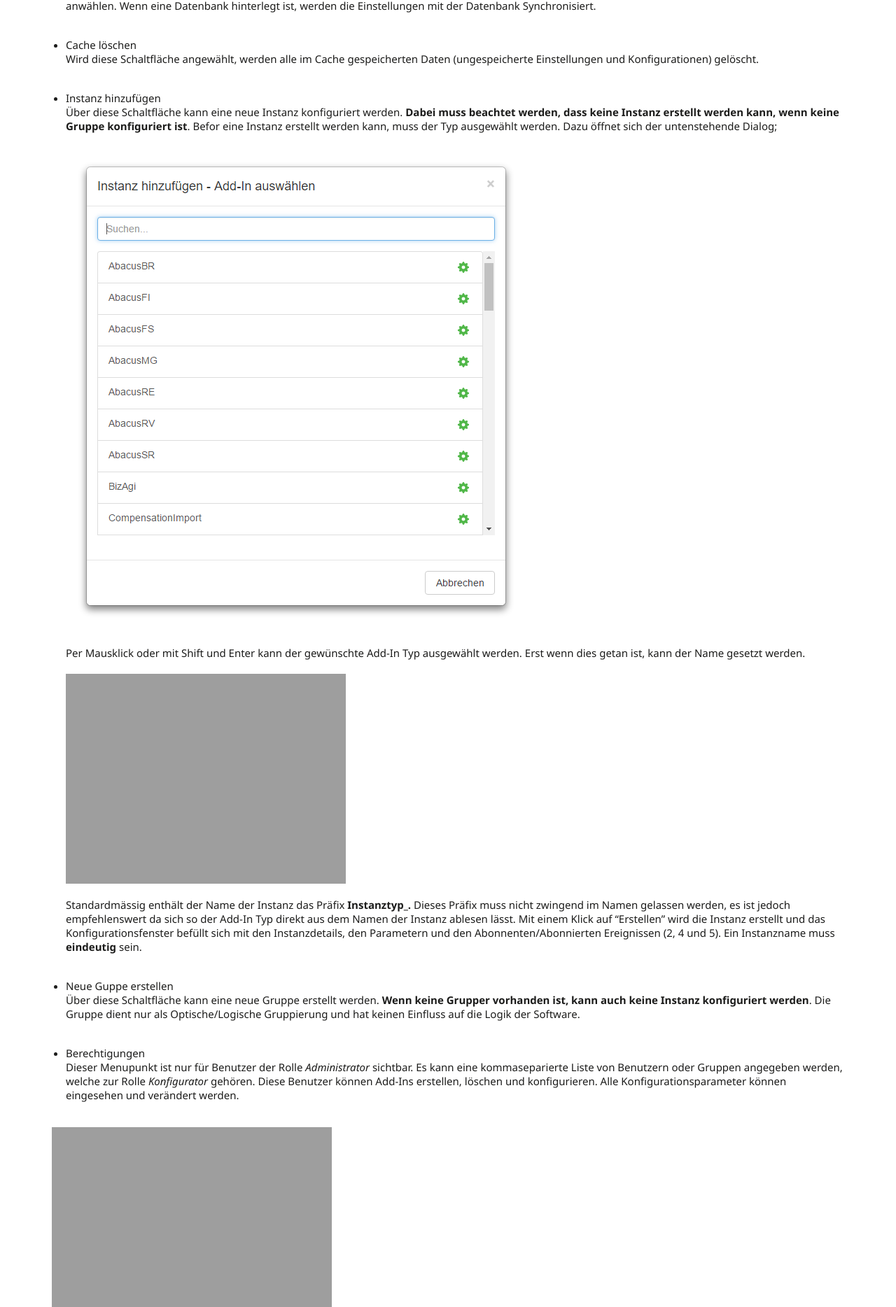
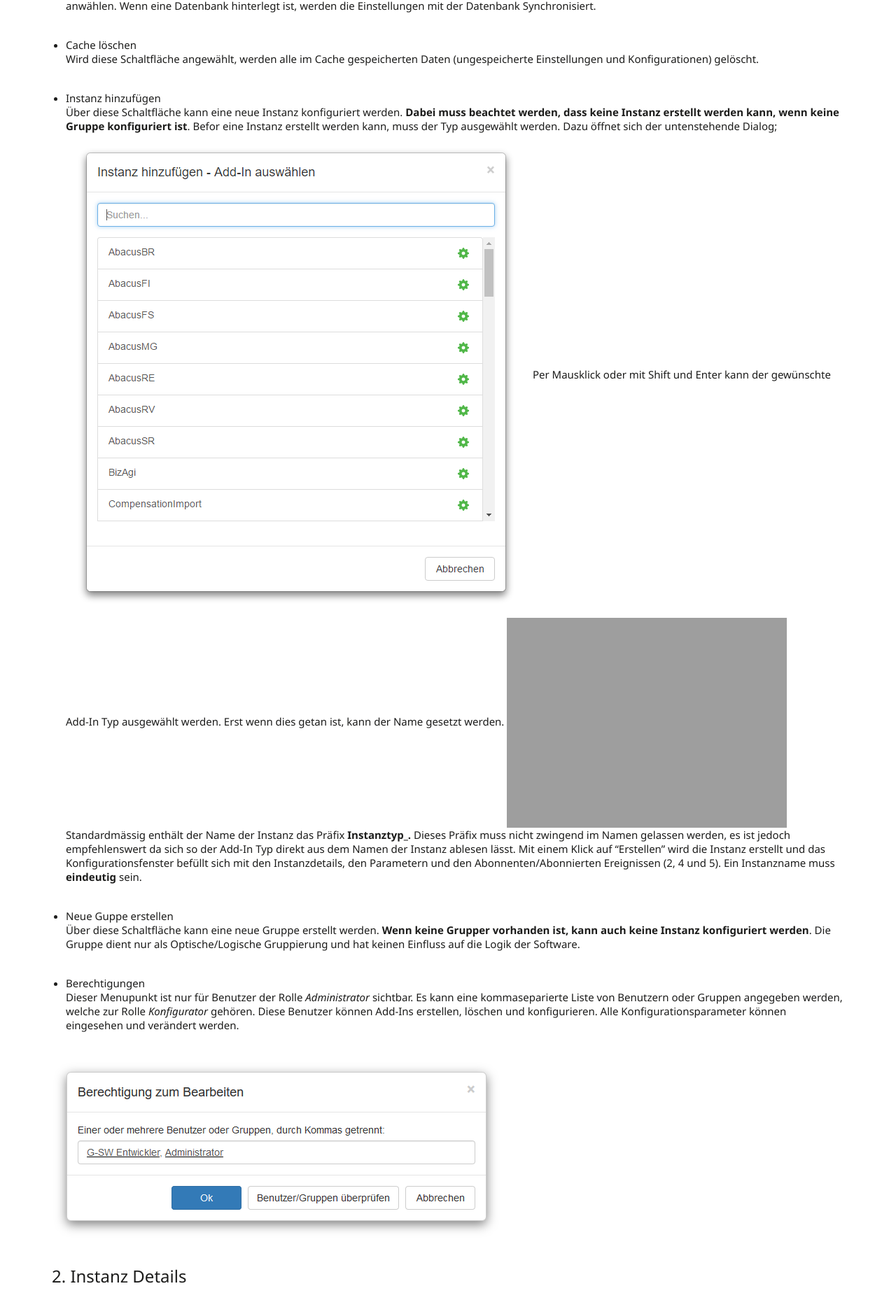
Before and after one commit to primesoft-group/oneconnexx-docs, a Jekyll site: the page built from _pages/webclient/de/konfiguration.md, in a window 1280 px wide. Shown: the part 1422-3290 px from the top of the page at 70% size. Built offline with Jekyll 4.4.1, drawn with Linux system fonts in a browser that asks for light colours; nearby versions of some CDN libraries; some web fonts are replaced.

Commit message:
Update konfiguration.md

```diff
--- a/_pages/webclient/de/konfiguration.md
+++ b/_pages/webclient/de/konfiguration.md
@@ -7,7 +7,7 @@ permalink: "webclient/de/konfiguration/"
 Die Konfigurationsseite bietet ein Übersicht über alle konfigurierten Add-In Instanzen und deren Details
 
 
-![x]({{ site.baseurl }}/assets/content-images/webclient/de/addInOverview.png "Add-In Overview")
+![x]({{site.baseurl}}/assets/content-images/webclient/de/addInOverview.png "Add-In Overview")
 
 #### 1. OneConnexx Verwalten
   * Einstellungen neu laden
@@ -21,13 +21,9 @@ Die Konfigurationsseite bietet ein Übersicht über alle konfigurierten Add-In I
 
   * Instanz hinzufügen
   Über diese Schaltfläche kann eine neue Instanz konfiguriert werden. __Dabei muss beachtet werden, dass keine Instanz erstellt werden kann, wenn keine Gruppe konfiguriert ist__. Befor eine Instanz erstellt werden kann, muss der Typ ausgewählt werden. Dazu öffnet sich der untenstehende Dialog;
-  <br /><br />
-  ![X]({{ site.baseurl}}/assets/content-images/webclient/de/addnewinstance.png "Add new Instance")<br />
-  <br />
+  ![X]({{site.baseurl}}/assets/content-images/webclient/de/addnewinstance.png "Add new Instance")
   Per Mausklick oder mit Shift und Enter kann der gewünschte Add-In Typ ausgewählt werden. Erst wenn dies getan ist, kann der Name gesetzt werden.
-  <br /><br />
-  ![X]({{ site.baseurl}}/assets/content-images/webclient/de/nameinstance.png" Name new Instance")
-  <br /><br />
+  ![X]({{site.baseurl}}/assets/content-images/webclient/de/nameinstance.png" Name new Instance")
   Standardmässig enthält der Name der Instanz das Präfix __Instanztyp_.__ Dieses Präfix muss nicht zwingend im Namen gelassen werden, es ist jedoch empfehlenswert da sich so der Add-In Typ direkt aus dem Namen der Instanz ablesen lässt. Mit einem Klick auf "Erstellen" wird die Instanz erstellt und das Konfigurationsfenster befüllt sich mit den Instanzdetails, den Parametern und den
   Abonnenten/Abonnierten Ereignissen (2, 4 und 5). Ein Instanzname muss __eindeutig__ sein.
 
@@ -37,13 +33,11 @@ Die Konfigurationsseite bietet ein Übersicht über alle konfigurierten Add-In I
   * Berechtigungen
   Dieser Menupunkt ist nur für Benutzer der Rolle *Administrator* sichtbar. Es kann eine kommaseparierte Liste von Benutzern oder Gruppen angegeben werden, welche zur Rolle *Konfigurator* gehören. Diese Benutzer können Add-Ins erstellen, löschen und konfigurieren. Alle Konfigurationsparameter können eingesehen und verändert werden.
 
-![X]({{site.baseurl}}/assets/content-images/webclient/de/permission.png" Berechtigung zum Bearbeiten")
+![X]({{site.baseurl}}/assets/content-images/webclient/de/permission.png "Berechtigung zum Bearbeiten")
 
 #### 2. Instanz Details
   Die Detailansicht der verschiedenen Instanzen unterscheidet sich leicht. Die obige Ansicht erscheint wenn eine Instanz eines Event Add-Ins ausgewählt wurde. Bei einem Logik Add-In würde diese folgendermassen Aussehen:
-  <br /><br />
-  ![X]({{ site.baseurl }}/assets/content-images/webclient/de/detailviewlogicaddin.png "Instanz Detail Logik Add-In")
-  <br /><br />
+![X]({{site.baseurl}}/assets/content-images/webclient/de/detailviewlogicaddin.png "Instanz Detail Logik Add-In")
   Neu hinzugekommen ist der Button "Logik starten mit Parametern".
 
   * Name
```
